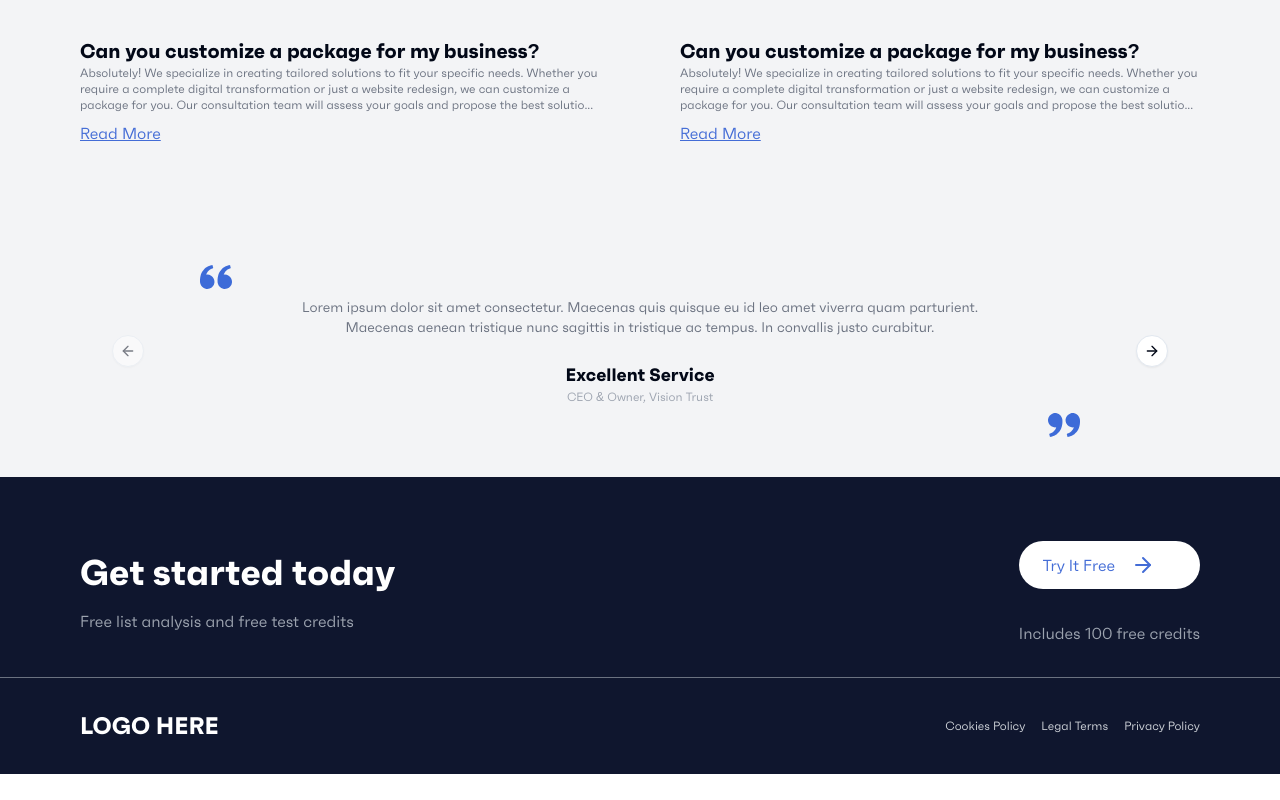
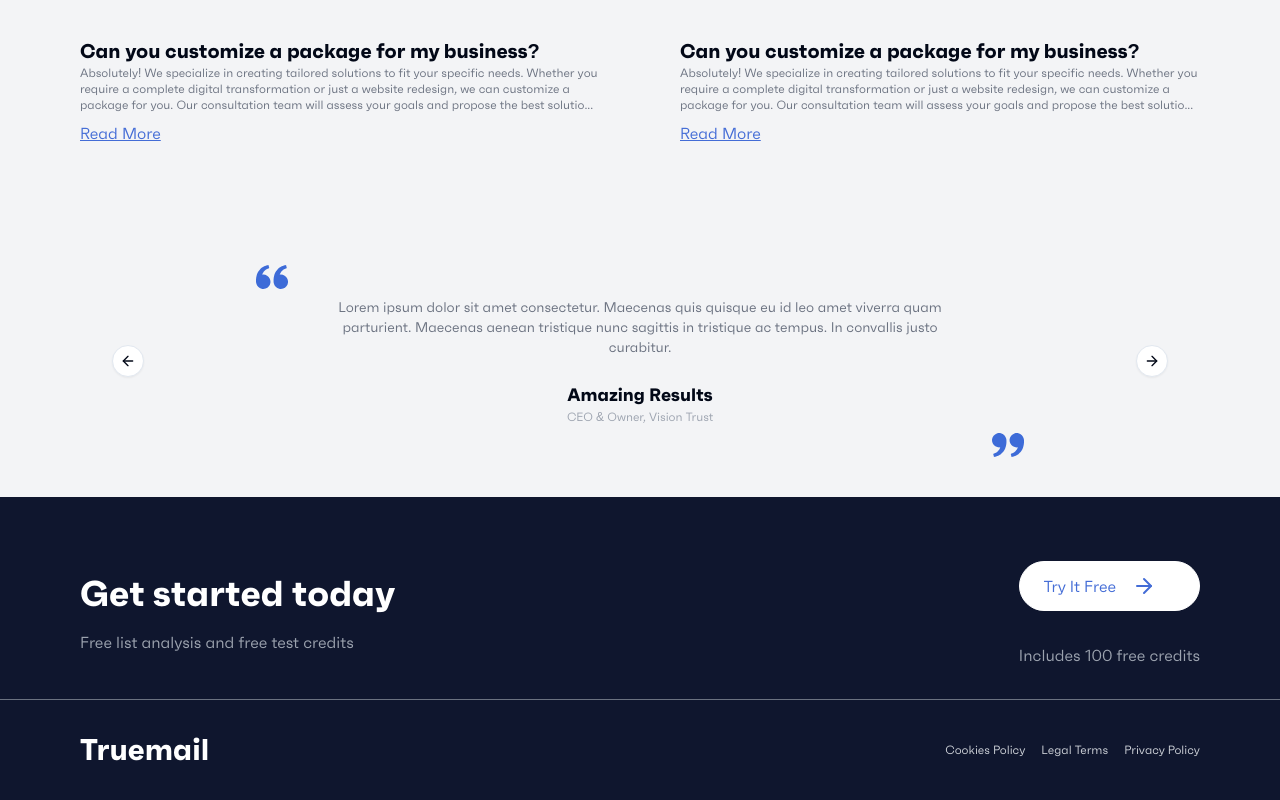
Before and after one commit to ahmad-saqi/truemail, a React (Vite) app: page / in a window 1280 px wide. Shown: the part 4328-5128 px from the top of the page. Before the commit the page ends 5102 px from the top, so only its background shows below. Built offline with nearby package versions, Linux system fonts and the light colour scheme; no server answers.

Commit message:
slider and footer
simple slider convert into auto move silder

```diff
--- a/package.json
+++ b/package.json
@@ -21,6 +21,7 @@
     "autoprefixer": "^10.4.20",
     "class-variance-authority": "^0.7.1",
     "clsx": "^2.1.1",
+    "embla-carousel-autoplay": "^8.6.0",
     "embla-carousel-react": "^8.6.0",
     "lucide-react": "^0.468.0",
     "next-themes": "^0.4.4",
--- a/src/components/landing/footer.tsx
+++ b/src/components/landing/footer.tsx
@@ -11,7 +11,7 @@ const Footer = () => {
           </p>
         </div>
         <div className="flex flex-row gap-4 space-y-4 lg:flex-col">
-          <button className="flex gap-4 rounded-full bg-white px-6 py-3 text-primary">
+          <button className="flex gap-4 rounded-full bg-white px-6 py-3 text-primary hover:text-primary hover:bg-[#19223F] hover:border hover:border-primary border-white border">
             Try It Free
             <ArrowRight />
           </button>
@@ -20,9 +20,7 @@ const Footer = () => {
       </div>
       <div className="h-[0.5px] w-full bg-gray-500"></div>
       <div className="flex w-full items-center justify-between px-20">
-        <h1 className="hidden text-2xl font-bold text-white lg:block">
-          LOGO HERE
-        </h1>
+        <a href="/" className="w-[270px] text-3xl font-bold text-white cursor-pointer">Truemail</a>
         <div className="flex gap-4">
           <p className="text-xs text-gray-300">Cookies Policy</p>
           <p className="text-xs text-gray-300">Legal Terms</p>
--- a/src/components/landing/testimonials.tsx
+++ b/src/components/landing/testimonials.tsx
@@ -1,4 +1,5 @@
   import { Card, CardContent } from "@/components/ui/card";
+  import Autoplay from "embla-carousel-autoplay"
   import {
     Carousel,
     CarouselContent,
@@ -8,6 +9,7 @@ import {
   } from "@/components/ui/carousel";
 
   import Comma from "../../assets/img/comma.svg";
+  import { useRef } from "react";
 
   // Dummy testimonial data
   const testimonials = [
@@ -44,14 +46,17 @@ const testimonials = [
   ];
 
   const Testimonials = () => {
+      const plugin = useRef(
+      Autoplay({ delay: 5000, stopOnInteraction: true })
+    )
     return (
-    <Carousel className="mx-auto w-full lg:w-3/4">
+      <Carousel plugins={[plugin.current]} className="mx-auto w-full lg:w-3/4 ">
         <CarouselContent>
           {testimonials.map((testimonial, index) => (
             <CarouselItem key={index}>
               <div className="p-4">
                 <Card>
-                <CardContent className="flex flex-col items-center justify-center gap-2 border-none p-6 text-center">
+                  <CardContent className="flex flex-col items-center justify-center gap-2 border-none p-6 text-center px-20">
                     <div className="w-full">
                       {" "}
                       <img src={Comma} alt="" />
```
Also changed, not shown: 1 other file (tests, documents, lock files or other folders). Lines whose indentation alone changed are shown as unchanged.
